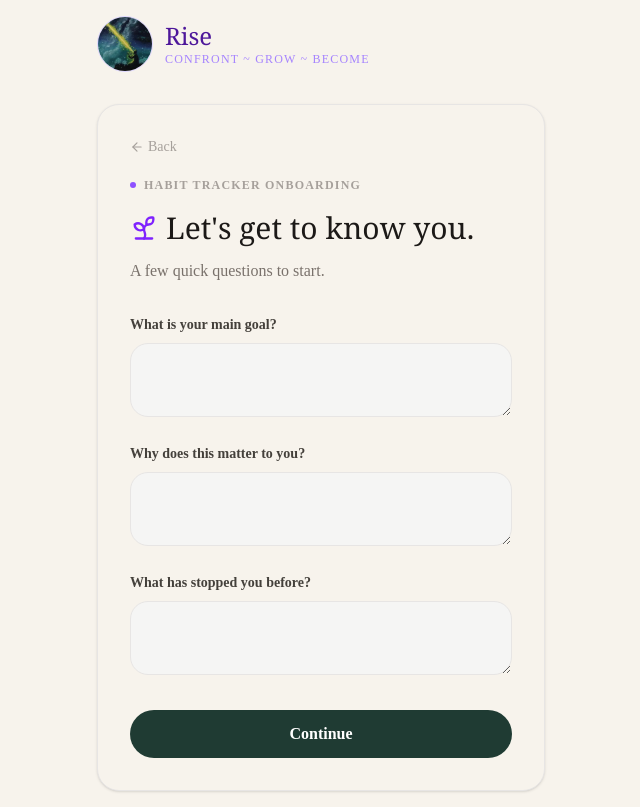
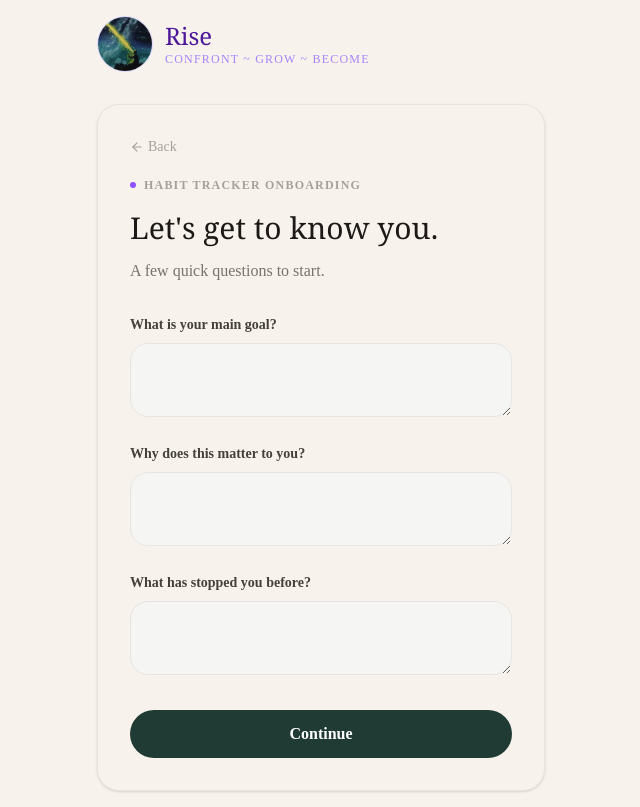
Before and after one commit to Amna-Tahir09/rise-app, a Next.js app in the folder frontend/: page /onboarding in a window 1280 px wide. Shown: the whole page, without its empty margins (319-959 px from the left). Built offline with nearby package versions, Linux system fonts and the light colour scheme.

Commit message:
Remove icon from onboarding heading

```diff
--- a/frontend/app/onboarding/page.tsx
+++ b/frontend/app/onboarding/page.tsx
@@ -2,7 +2,7 @@
 
 import { useState, useEffect } from "react";
 import { useRouter } from "next/navigation";
-import { Sprout, Moon, ArrowLeft } from "lucide-react";
+import { ArrowLeft } from "lucide-react";
 
 const HABIT_QUESTIONS = [
   "What is your main goal?",
@@ -79,16 +79,9 @@ export default function OnboardingPage() {
             </span>
           </div>
 
-          <div className="flex items-center gap-2 mb-3">
-            {mode === "habit" ? (
-              <Sprout className="text-violet-600" size={28} />
-            ) : (
-              <Moon className="text-violet-600" size={28} />
-            )}
-            <h1 className="text-3xl font-serif text-stone-900 leading-tight">
-              Let&apos;s get to know you.
-            </h1>
-          </div>
+          <h1 className="text-3xl font-serif text-stone-900 mb-3 leading-tight">
+            Let&apos;s get to know you.
+          </h1>
           <p className="text-stone-500 mb-8">A few quick questions to start.</p>
 
           {questions.map((q, index) => (
```
